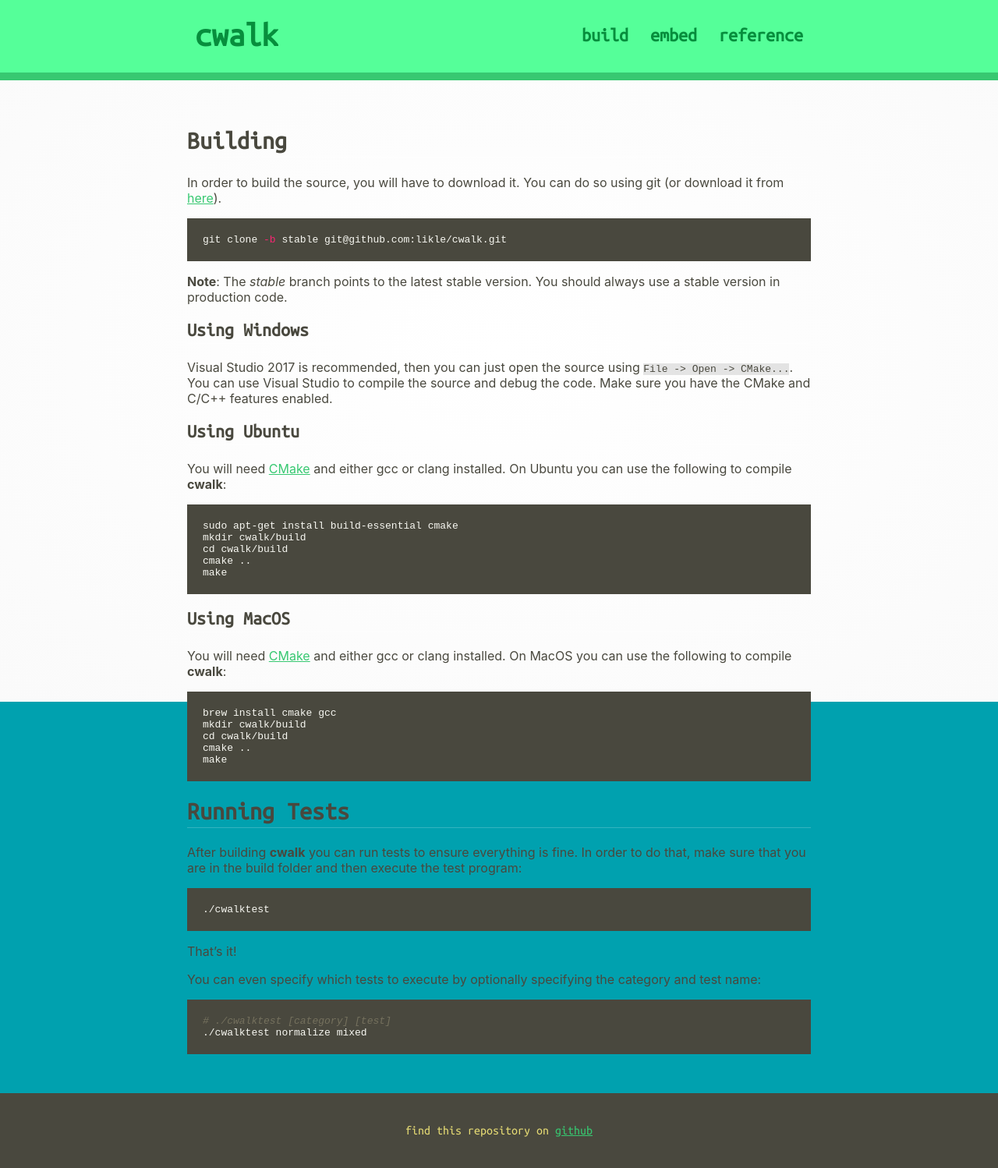
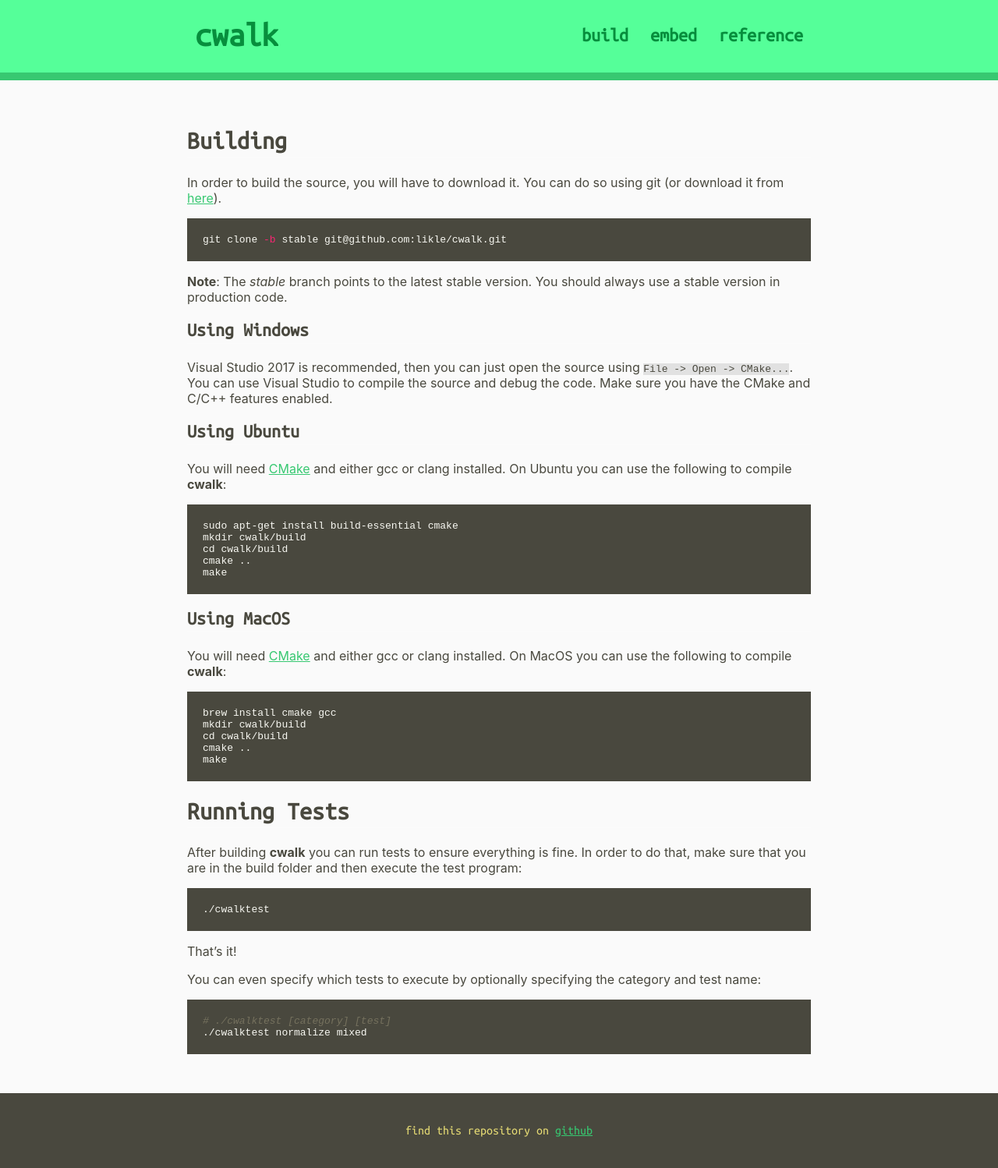
Before and after one commit to likle/cwalk, a Jekyll site: the page built from docs/build.md, in a window 1280 px wide. Shown: the whole page at 78% size. Built offline with Jekyll 4.4.1, drawn with Linux system fonts in a browser that asks for light colours.

Commit message:
fixed docs background color

```diff
--- a/docs/_layouts/default.html
+++ b/docs/_layouts/default.html
@@ -6,7 +6,7 @@
     <meta name="description" content="{{ page.description }}" />
     <meta name="viewport" content="width=device-width, initial-scale=1">
     <link href="https://fonts.googleapis.com/css?family=Ubuntu+Mono" rel="stylesheet">
-    <link href="{{ site.baseurl }}/assets/css/default.css?v3" rel="stylesheet" type="text/css">
+    <link href="{{ site.baseurl }}/assets/css/default.css?v4" rel="stylesheet" type="text/css">
     <link href="{{ site.baseurl }}/assets/css/monakai.css" rel="stylesheet" type="text/css">
     <link rel="shortcut icon" href="{{ site.baseurl }}/assets/img/favicon.png">
     <script async src="https://www.googletagmanager.com/gtag/js?id=UA-127837944-1"></script>
--- a/docs/assets/css/default.css
+++ b/docs/assets/css/default.css
@@ -7,8 +7,7 @@ body {
   font-family: -apple-system, BlinkMacSystemFont, "Segoe UI", Roboto, Oxygen, Ubuntu, Cantarell, "Fira Sans", "Droid Sans", "Helvetica Neue", Arial, sans-serif, "Apple Color Emoji", "Segoe UI Emoji", "Segoe UI Symbol";
   margin: auto;
   padding: 20px;
-  background: #00A1AF radial-gradient(#FFFFFF, #FAFAFA);
-  background-repeat: no-repeat;
+  background: #FAFAFA;
   padding: 0;
   display: flex;
   flex-flow: column;
```
